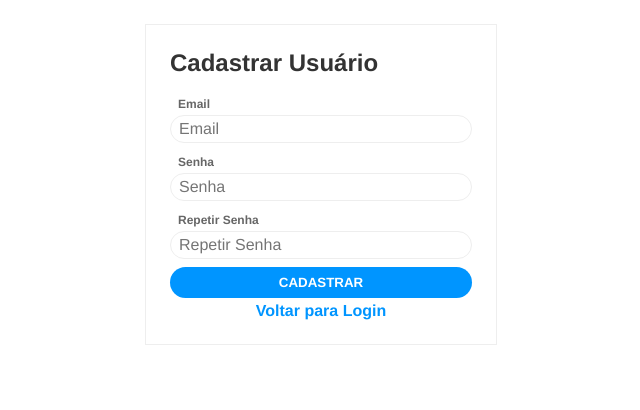
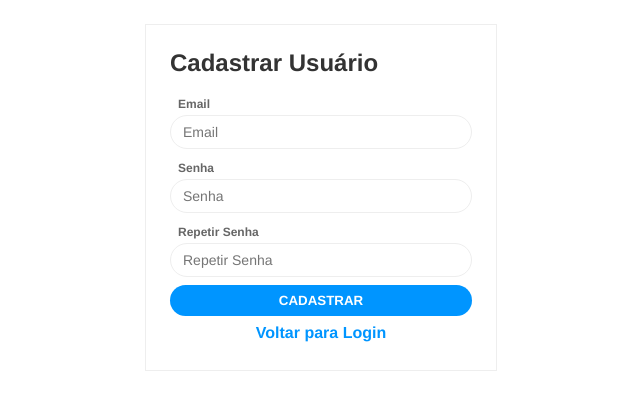
Before and after one commit to senomardetritos/lista_supermercado, a Vue app in the folder app/: page /cadastrar in a window 1280 px wide. Shown: the top 410 px of the page, without its empty margins (319-959 px from the left). Built offline with nearby package versions, Linux system fonts and the light colour scheme; no server answers.

Commit message:
fix: layout forms

```diff
--- a/app/src/assets/css/global.css
+++ b/app/src/assets/css/global.css
@@ -95,8 +95,8 @@ a {
 }
 
 .form-group input {
-	font-size: 16px;
-	padding: 4px 8px;
+	font-size: 14px;
+	padding: 8px 12px;
 	border-radius: 20px;
 	border: 1px solid var(--border-light);
 }
--- a/app/src/views/CadastrarUsuario.vue
+++ b/app/src/views/CadastrarUsuario.vue
@@ -21,8 +21,10 @@
 				<div class="form-group" v-if="error">
 					<div class="form-error">{{ error }}</div>
 				</div>
-				<div class="text-center">
-					<RouterLink to="/">Voltar para Login</RouterLink>
+				<div class="form-group">
+					<div class="text-center">
+						<RouterLink to="/">Voltar para Login</RouterLink>
+					</div>
 				</div>
 			</form>
 		</div>
--- a/app/src/views/LoginView.vue
+++ b/app/src/views/LoginView.vue
@@ -23,8 +23,10 @@
 				<div class="form-group" v-if="error">
 					<div class="form-error">{{ error }}</div>
 				</div>
-				<div class="text-center">
-					<RouterLink to="/recuperar">Esqueceu a senha?</RouterLink>
+				<div class="form-group">
+					<div class="text-center">
+						<RouterLink to="/recuperar">Esqueceu a senha?</RouterLink>
+					</div>
 				</div>
 			</form>
 		</div>
--- a/app/src/views/RecuperarSenha.vue
+++ b/app/src/views/RecuperarSenha.vue
@@ -25,8 +25,10 @@
 				<div class="form-group" v-if="error">
 					<div class="form-error">{{ error }}</div>
 				</div>
-				<div class="text-center">
-					<RouterLink to="/">Voltar para login</RouterLink>
+				<div class="form-group">
+					<div class="text-center">
+						<RouterLink to="/">Voltar para login</RouterLink>
+					</div>
 				</div>
 			</form>
 		</div>
```
